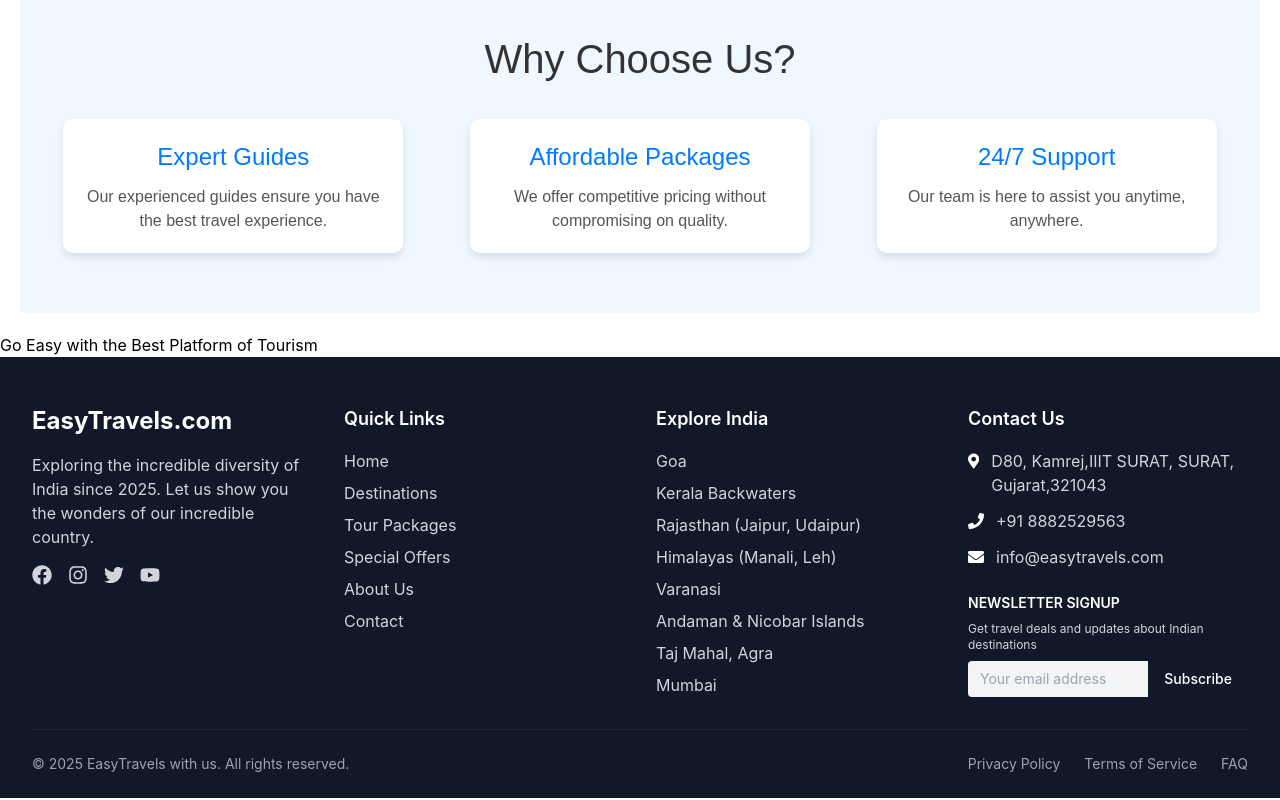
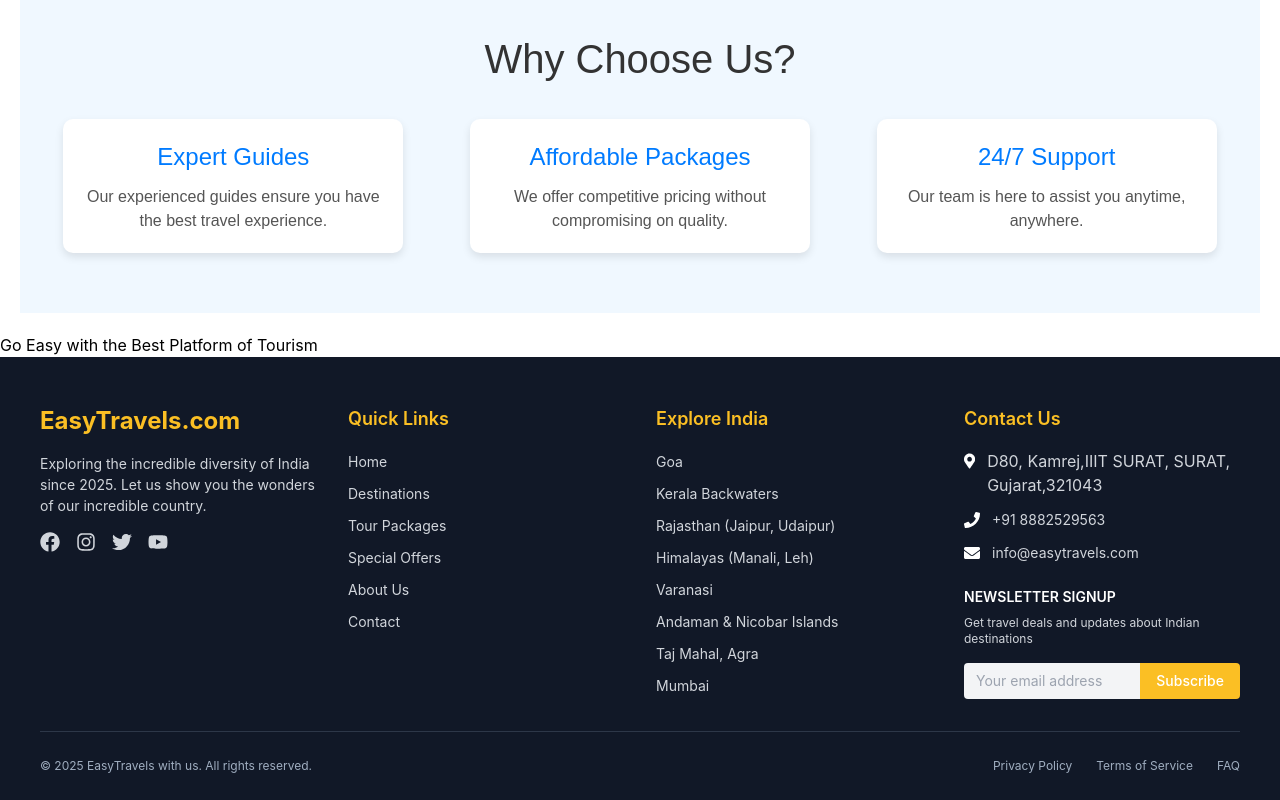
Before and after one commit to Jeevant010/tour_travels, a React (Create React App) app in the folder tour/: page / in a window 1280 px wide. Shown: the part 1689-2489 px from the top of the page. Built offline with nearby package versions, Linux system fonts and the light colour scheme.

Commit message:
footer css

```diff
--- /dev/null
+++ b/tour/src/Components/Footer.css
@@ -0,0 +1,141 @@
+/* General Footer Styling */
+footer {
+  background-color: #1a202c; /* Dark gray background */
+  color: #ffffff; /* White text */
+  padding: 2rem 1rem;
+}
+
+footer .max-w-7xl {
+  max-width: 1200px;
+  margin: 0 auto;
+}
+
+footer h3 {
+  font-size: 1.25rem;
+  font-weight: bold;
+  color: #fbbf24; /* Amber color */
+  margin-bottom: 1rem;
+}
+
+footer p,
+footer a {
+  color: #d1d5db; /* Light gray text */
+  font-size: 0.875rem;
+  line-height: 1.5;
+}
+
+footer a:hover {
+  color: #fbbf24; /* Amber color on hover */
+  transition: color 0.3s ease;
+}
+
+/* Social Media Icons */
+footer .flex.space-x-4 a {
+  color: #d1d5db;
+  transition: color 0.3s ease;
+}
+
+footer .flex.space-x-4 a:hover {
+  color: #fbbf24;
+}
+
+/* Quick Links and Explore India */
+footer ul {
+  list-style: none;
+  padding: 0;
+  margin: 0;
+}
+
+footer ul li {
+  margin-bottom: 0.5rem;
+}
+
+footer ul li a {
+  text-decoration: none;
+  display: inline-block;
+}
+
+/* Contact Section */
+footer .contact-info li {
+  display: flex;
+  align-items: center;
+  margin-bottom: 1rem;
+}
+
+footer .contact-info li svg {
+  margin-right: 0.75rem;
+  color: #fbbf24;
+}
+
+/* Newsletter Signup */
+footer form {
+  display: flex;
+  margin-top: 1rem;
+}
+
+footer form input {
+  flex: 1;
+  padding: 0.5rem;
+  border: none;
+  border-radius: 0.25rem 0 0 0.25rem;
+  font-size: 0.875rem;
+}
+
+footer form button {
+  background-color: #fbbf24;
+  color: #ffffff;
+  padding: 0.5rem 1rem;
+  border: none;
+  border-radius: 0 0.25rem 0.25rem 0;
+  font-size: 0.875rem;
+  cursor: pointer;
+  transition: background-color 0.3s ease;
+}
+
+footer form button:hover {
+  background-color: #d97706; /* Darker amber */
+}
+
+/* Footer Bottom Section */
+footer .border-t {
+  border-top: 1px solid #2d3748; /* Darker gray border */
+  padding-top: 1.5rem;
+  margin-top: 1.5rem;
+}
+
+footer .border-t .text-sm {
+  font-size: 0.75rem;
+  color: #a0aec0; /* Gray text */
+}
+
+footer .border-t a {
+  font-size: 0.75rem;
+  color: #a0aec0;
+}
+
+footer .border-t a:hover {
+  color: #fbbf24;
+}
+
+/* Responsive Design */
+@media (min-width: 768px) {
+  footer .grid {
+    display: grid;
+    grid-template-columns: repeat(4, 1fr);
+    gap: 2rem;
+  }
+
+  footer .hidden.md\\:block {
+    display: block;
+  }
+
+  footer .md\\:hidden {
+    display: none;
+  }
+
+  footer .border-t {
+    flex-direction: row;
+    justify-content: space-between;
+    align-items: center;
+  }
+}
--- a/tour/src/Components/Footer.jsx
+++ b/tour/src/Components/Footer.jsx
@@ -1,3 +1,4 @@
+import './Footer.css';
 import { useState, useEffect } from 'react';
 import { FaFacebook, FaInstagram, FaTwitter, FaYoutube, FaPhone, FaEnvelope, FaMapMarkerAlt } from 'react-icons/fa';
 import { IoIosArrowUp, IoIosArrowDown } from 'react-icons/io';
--- a/tour/src/Components/Header.jsx
+++ b/tour/src/Components/Header.jsx
@@ -6,7 +6,7 @@
 return (
     <header className="header">
       <div className="logo">
-        <h1>Yatra.com</h1>
+        <h1>EasyTravels.com</h1>
       </div>
       <nav className="navbar">
         <ul className="nav-links">
```
